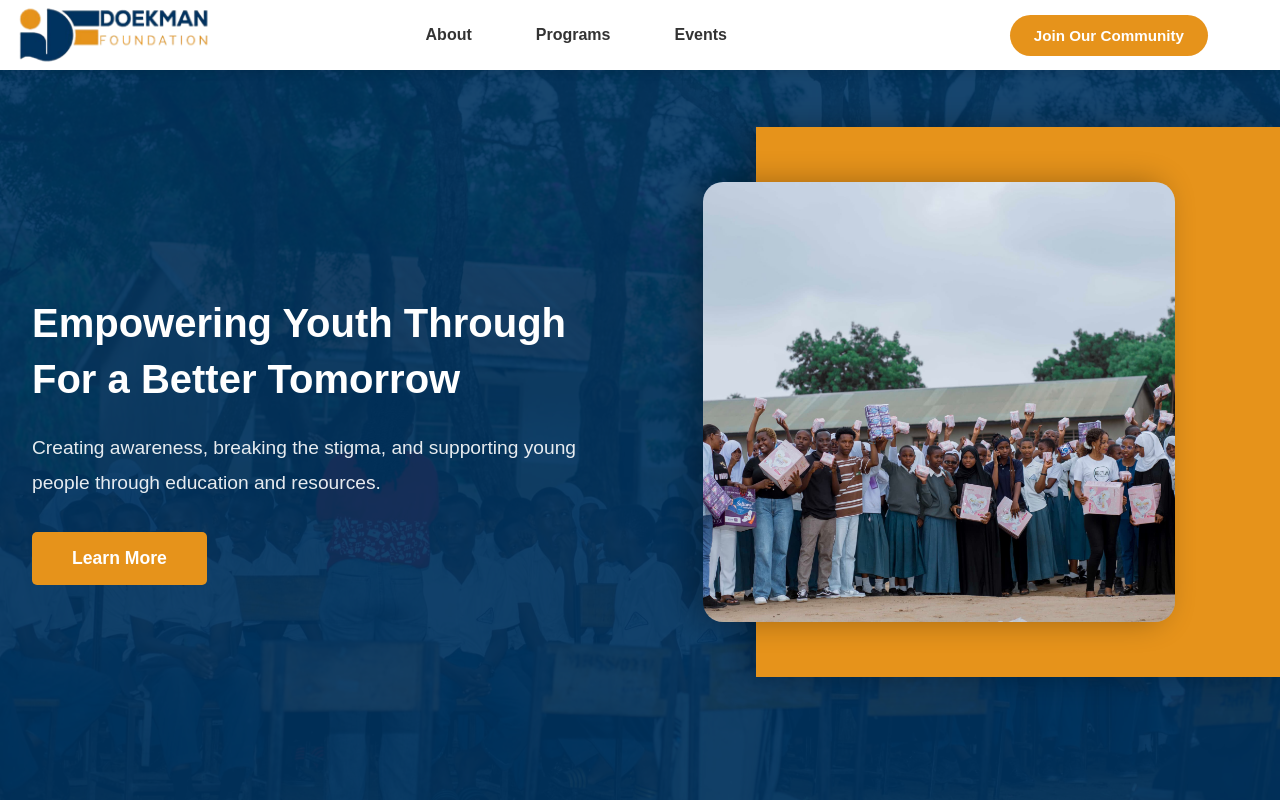
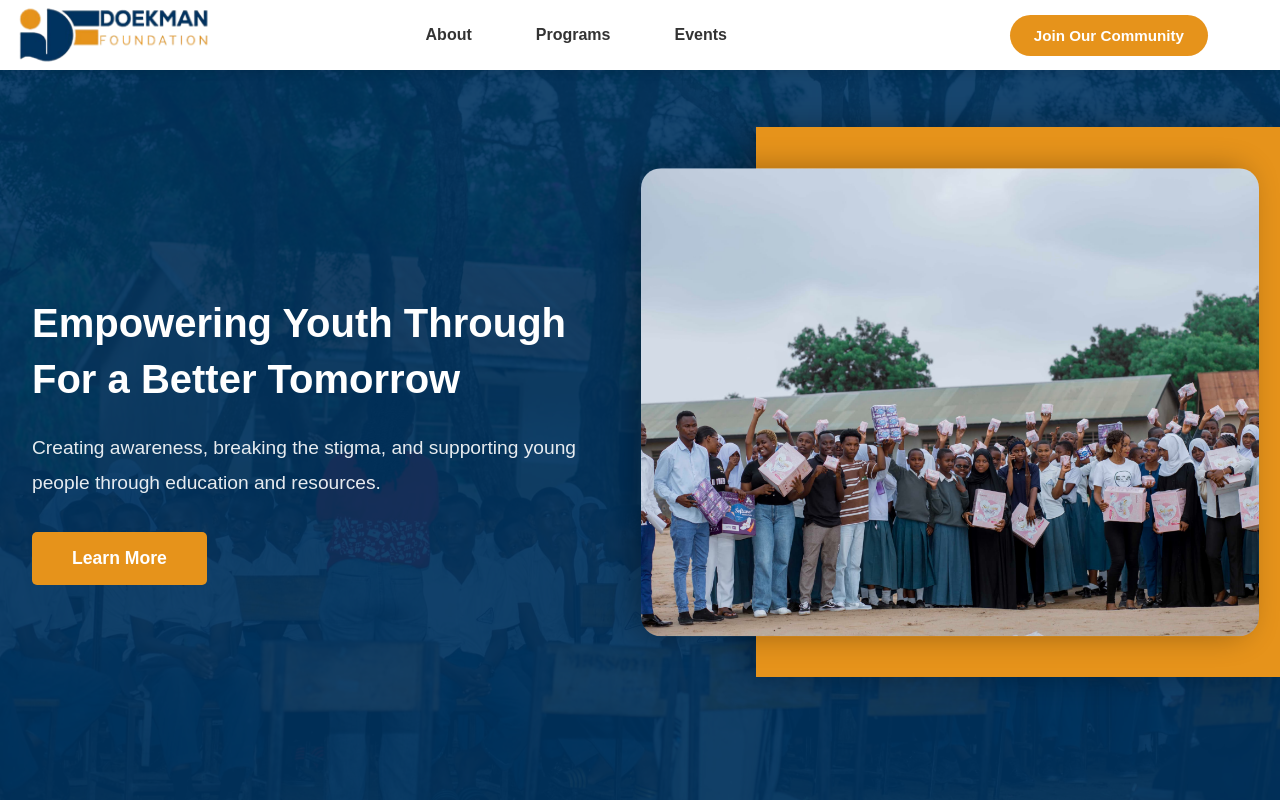
Before and after one commit to misszuuh/doekman-website, a React (Vite) app: page / in a window 1280 px wide. Shown: the top 800 px of the page. Built offline with nearby package versions, Linux system fonts and the light colour scheme; the HTML template or start-up script is replaced by a standard one.

Commit message:
still working with hero section in homepage

```diff
--- a/src/components/HomePage.css
+++ b/src/components/HomePage.css
@@ -160,11 +160,11 @@ button {
 
 .card-image {
   position: absolute;
-  left: -10%;
+  left: -22%;
   top: 50%;
   transform: translateY(-50%);
-  width: 90%;
-  height: 80%;
+  width: 118%;
+  height: 85%;
   object-fit: cover;
   object-position: center;
   border-radius: 20px;
@@ -174,10 +174,10 @@ button {
 
 .image-fallback {
   position: absolute;
-  left: -5%;
+  left: -22%;
   top: 50%;
   transform: translateY(-50%);
-  width: 90%;
+  width: 115%;
   height: 100%;
   background: linear-gradient(45deg, #ff9d00, #ff6b00);
   border-radius: 20px;
```
